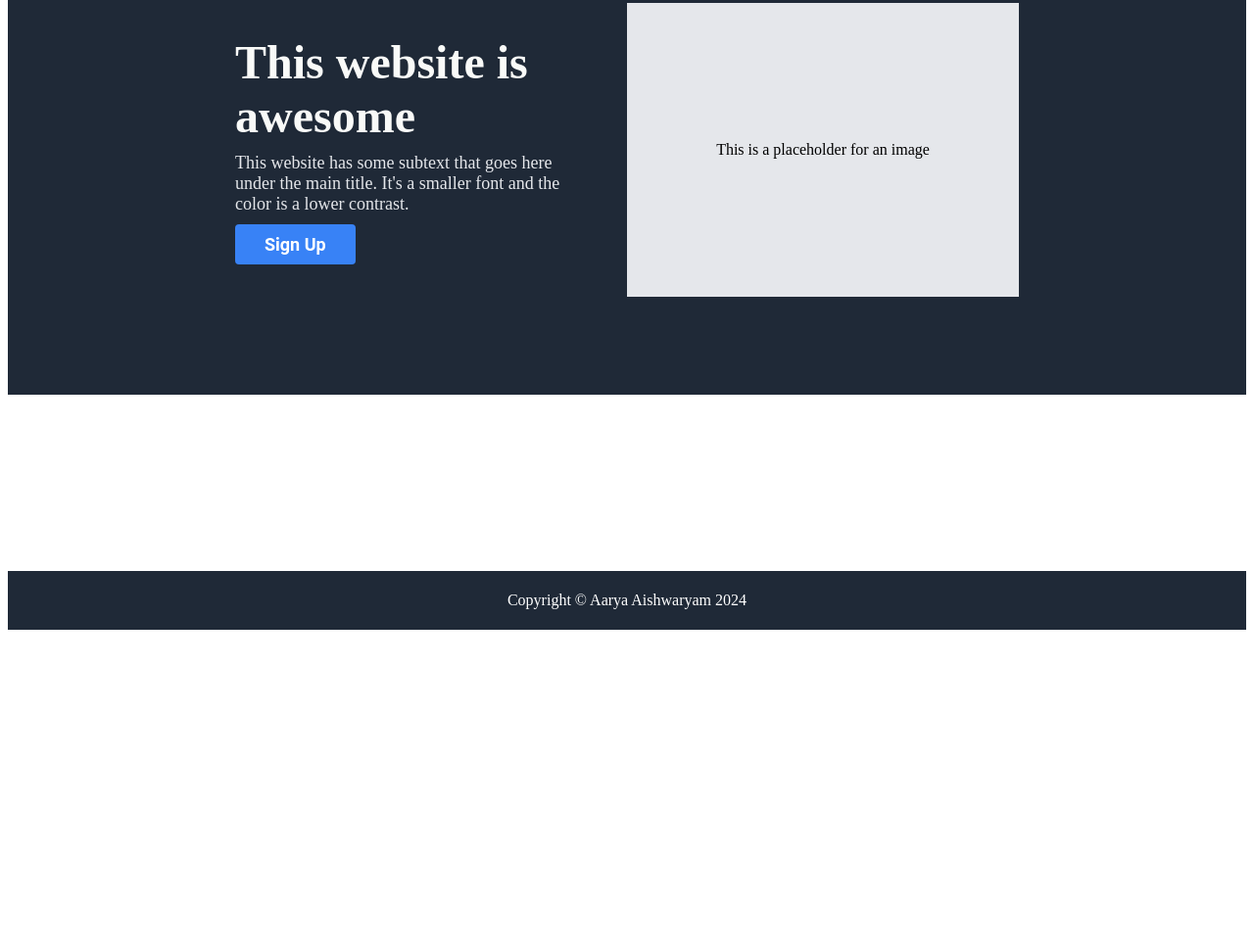
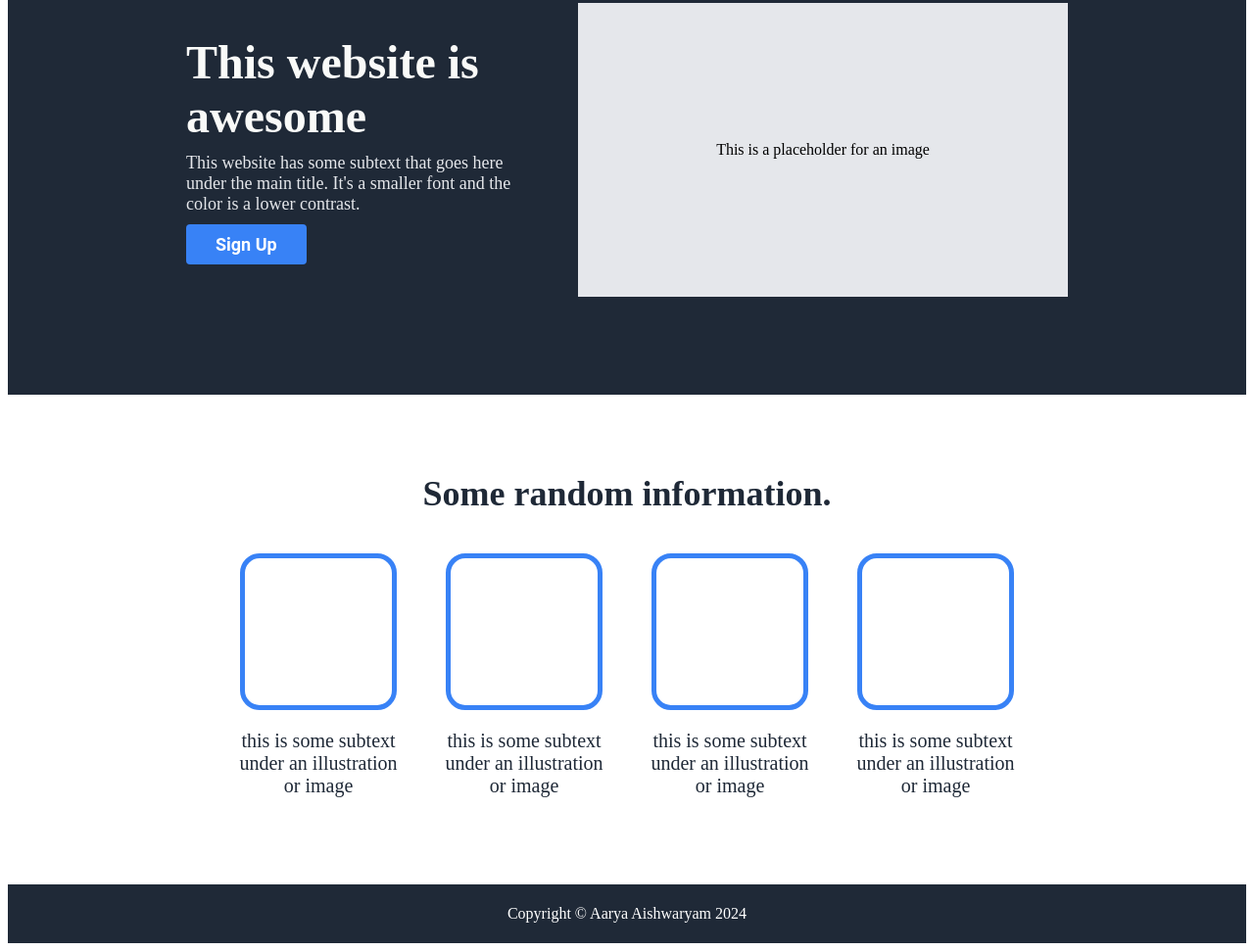
Before and after one commit to qnity001/landing-page, a plain HTML site: page index.html in a window 1280 px wide. Shown: the part 165-1136 px from the top of the page at 98% size. Before the commit the page ends 816 px from the top, so only its background shows below. Drawn offline with Linux system fonts and the light colour scheme.

Commit message:
Finish Section-2 of the layout
- Add a heading
- Create boxes and their subtext

```diff
--- a/index.html
+++ b/index.html
@@ -23,9 +23,9 @@
             </div>
         </div>
 
-        <div class="section">
+        <div class="section-1">
 
-            <div class="section-1">
+            <div class="section">
 
                 <div class="text">
 
@@ -47,6 +47,44 @@
 
         </div>
 
+        <div class="section-2">
+
+            Some random information.
+
+            <div class=container>
+
+                <div class="content">
+                    <div class="box"></div>
+                    <div class="subtext">
+                        this is some subtext under an illustration or image
+                    </div>
+                </div>
+
+                <div class="content">
+                    <div class="box"></div>
+                    <div class="subtext">
+                        this is some subtext under an illustration or image
+                    </div>
+                </div>
+
+                <div class="content">
+                    <div class="box"></div>
+                    <div class="subtext">
+                        this is some subtext under an illustration or image
+                    </div>
+                </div>
+
+                <div class="content">
+                    <div class="box"></div>
+                    <div class="subtext">
+                        this is some subtext under an illustration or image
+                    </div>
+                </div>
+
+            </div>
+
+        </div>
+
         <div class="footer">
             Copyright &copy Aarya Aishwaryam 2024
         </div>
--- a/style.css
+++ b/style.css
@@ -4,16 +4,23 @@ body {
     flex-direction: column;
 }
 
+.info-header {
+    font-size: 36px;
+    color:#1F2937;
+    font-weight: 900;
+}
+
 .header-container,
-.section {
+.section-1 {
     display: flex;
     justify-content: center;
     background: #1F2937;
 }
 
 .header,
-.section-1 {
-    width: 800px;
+.section,
+.section-2 {
+    width: 900px;
 }
 
 .header-container {
@@ -50,7 +57,8 @@ ul {
     padding: 0;
 }
 
-.section-1 {
+.section,
+.section-2 {
     box-sizing: border-box;
     display: flex;
     align-items: center;
@@ -63,7 +71,7 @@ ul {
     display: flex;
     justify-content: center;
     align-items: center;
-    min-width: 400px;
+    min-width: 500px;
     height: 300px;
     flex-shrink: 0;
     background: #E5E7EB;
@@ -95,6 +103,46 @@ ul {
     font-size: 18px;
   }
 
+.section-2 {
+    display: flex;
+    align-self: center;
+    flex-direction: column;
+    align-content: center;
+    font-size: 36px;
+    color: #1F2937;
+    font-weight: 900;
+}
+
+.container {
+    max-width: 800px;
+    display: flex;
+    justify-content: center;
+    gap: 40px;
+}
+
+.content {
+    display: flex;
+    flex-direction: column;
+    align-content: center;
+    gap: 20px;
+}
+
+.box {
+    width: 150px;
+    height: 150px;
+    border-style:solid;
+    border-color: #3882F6;
+    border-width: 5px;
+    border-radius: 20px;
+    align-self: center;
+}
+
+.subtext {
+    font-size: 20px;
+    font-weight: normal;
+    text-align: center;
+}
+
 .footer {
     margin-top: auto;
     height: 60px;
```
